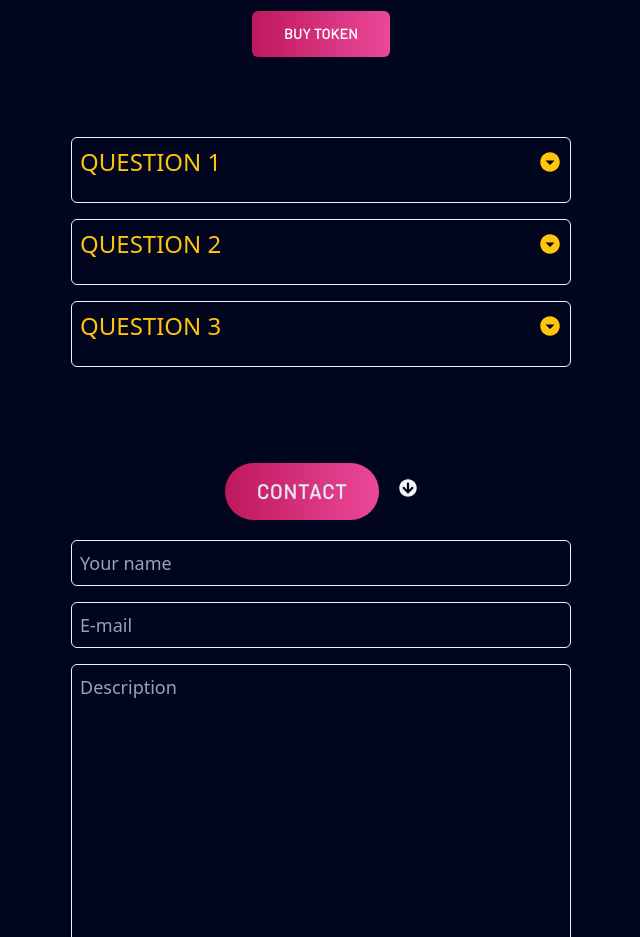
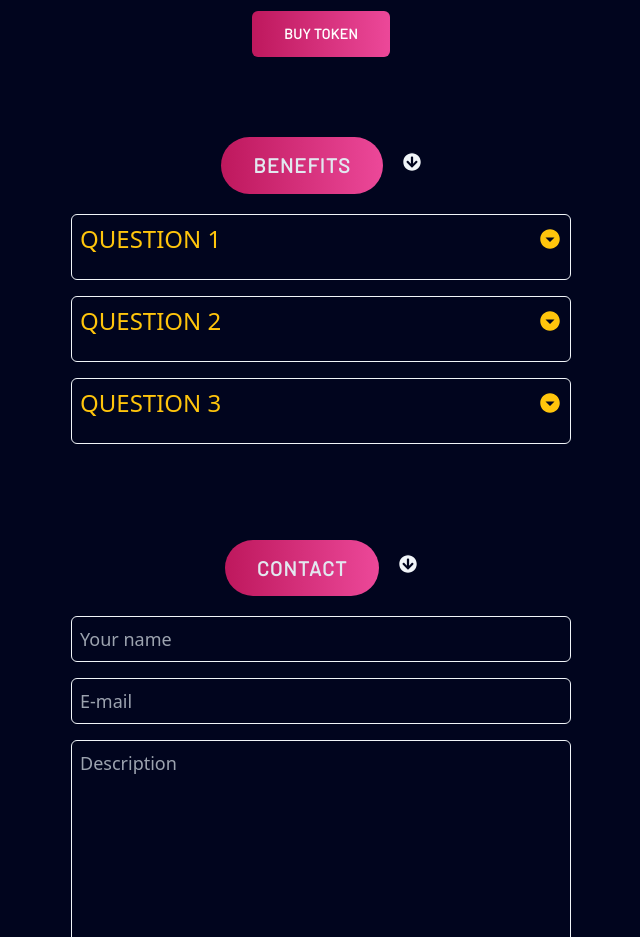
Before and after one commit to ashishmohanty10/cryptoHero, a React (Vite) app: page / in a window 1280 px wide. Shown: the part 4300-5237 px from the top of the page, without its empty margins (319-959 px from the left). Built offline with nearby package versions, Linux system fonts and the light colour scheme.

Commit message:
faq section done

```diff
--- a/src/components/FAQ.jsx
+++ b/src/components/FAQ.jsx
@@ -1,5 +1,6 @@
 import React, { useState } from "react";
 import { FAQList } from "./FeaturesList";
+import { FaArrowCircleDown } from "react-icons/fa";
 import { IoMdArrowDropdownCircle, IoMdArrowDropupCircle } from "react-icons/io";
 
 const FAQ = () => {
@@ -15,6 +16,19 @@ const FAQ = () => {
     <div className="py-10">
       <div className="container">
         <div className="flex flex-col justify-center items-center">
+          <div className="flex justify-center items-center gap-x-5 mb-5">
+            <h3 className="inline text-slate-200 text-xl px-8 py-3 bg-gradient-to-r from-pink-700 to-pink-500  rounded-full  font-primary-font font-bold leading-relaxed tracking-wider">
+              BENEFITS
+            </h3>
+
+            <a href="" className="text-slate-100">
+              <FaArrowCircleDown
+                size={18}
+                className="animate-bounce hover:text-blue-500 duration-200"
+              />
+            </a>
+          </div>
+
           {FAQList.map(({ question, answers }, index) => (
             <div
               key={index}
```
